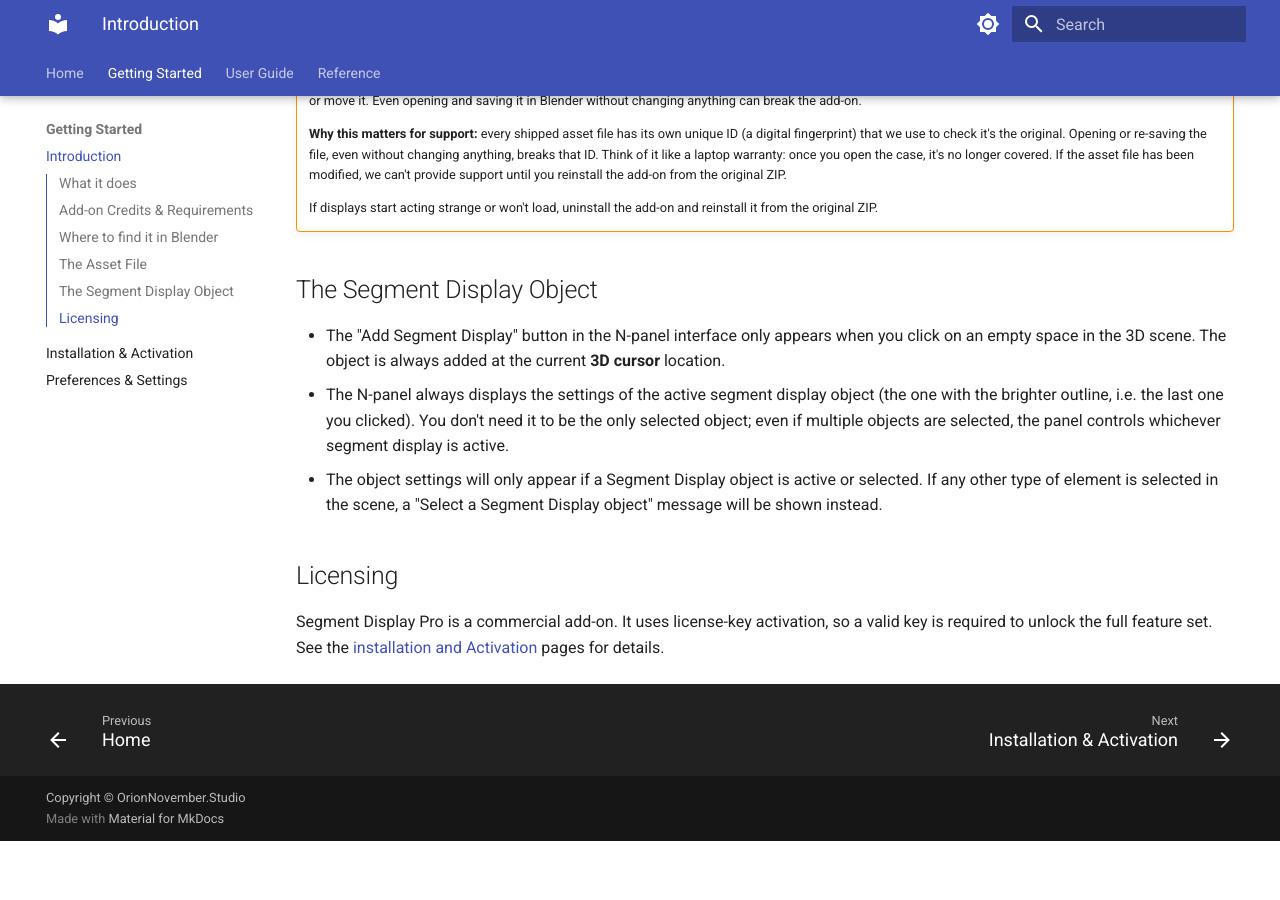
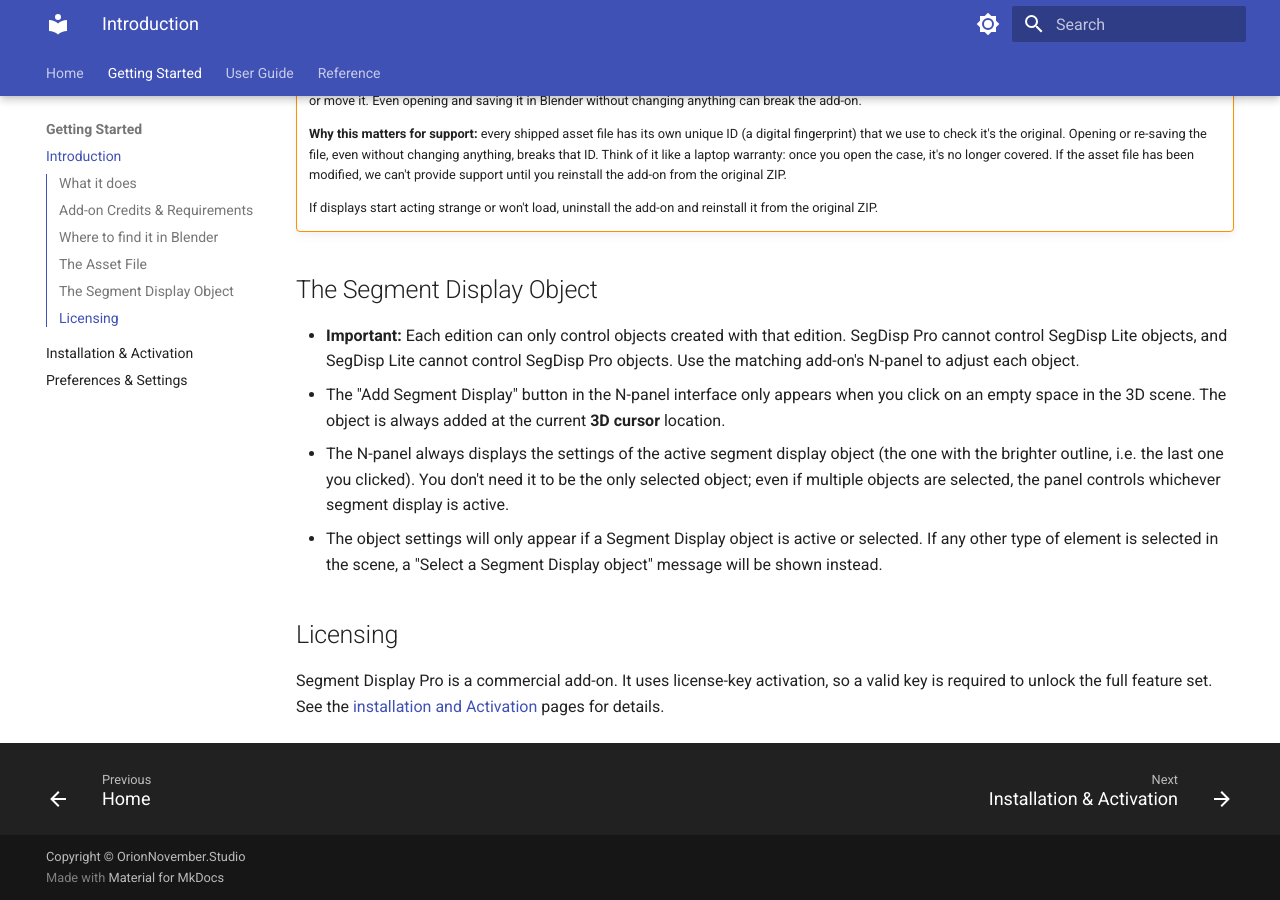
Before and after one commit to ahmetmaya-orion/segment-display-pro-docs, an MkDocs documentation site: the page built from docs/introduction.md, in a window 1280 px wide and 900 px high, scrolled down 2402 px. Built offline with MkDocs 1.6.1 and Material for MkDocs 9.7.7, drawn with Linux system fonts in a browser that asks for light colours; before the commit the page ends 3243 px from its top, so only the background shows below that.

Commit message:
docs: clarify Pro and Lite object control compatibility

```diff
--- a/docs/introduction.md
+++ b/docs/introduction.md
@@ -67,6 +67,8 @@
 
 ## The Segment Display Object
 
+- **Important:** Each edition can only control objects created with that edition. SegDisp Pro cannot control SegDisp Lite objects, and SegDisp Lite cannot control SegDisp Pro objects. Use the matching add-on's N-panel to adjust each object.
+
 - The "Add Segment Display" button in the N-panel interface only appears when you click on an empty space in the 3D scene. The object is always added at the current **3D cursor** location.
 
 - The N-panel always displays the settings of the active segment display object (the one with the brighter outline, i.e. the last one you clicked). You don't need it to be the only selected object; even if multiple objects are selected, the panel controls whichever segment display is active.
```
